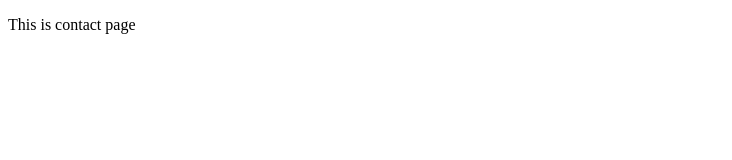
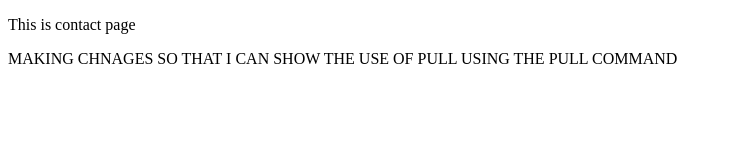
Before and after one commit to NishkaAgarwal2005/website, a plain HTML site: page Desktop/1295/28-12-24/contact.html in a window 1280 px wide. Shown: the whole page, without its empty margins (0-732 px from the left). Drawn offline with Linux system fonts and the light colour scheme.

Commit message:
third version

```diff
--- a/Desktop/1295/28-12-24/contact.html
+++ b/Desktop/1295/28-12-24/contact.html
@@ -7,5 +7,6 @@
 </head>
 <body>
     <p>This is contact page</p>
+    <p> MAKING CHNAGES SO THAT I CAN SHOW THE USE OF PULL USING THE PULL COMMAND</p>
 </body>
 </html>
```
